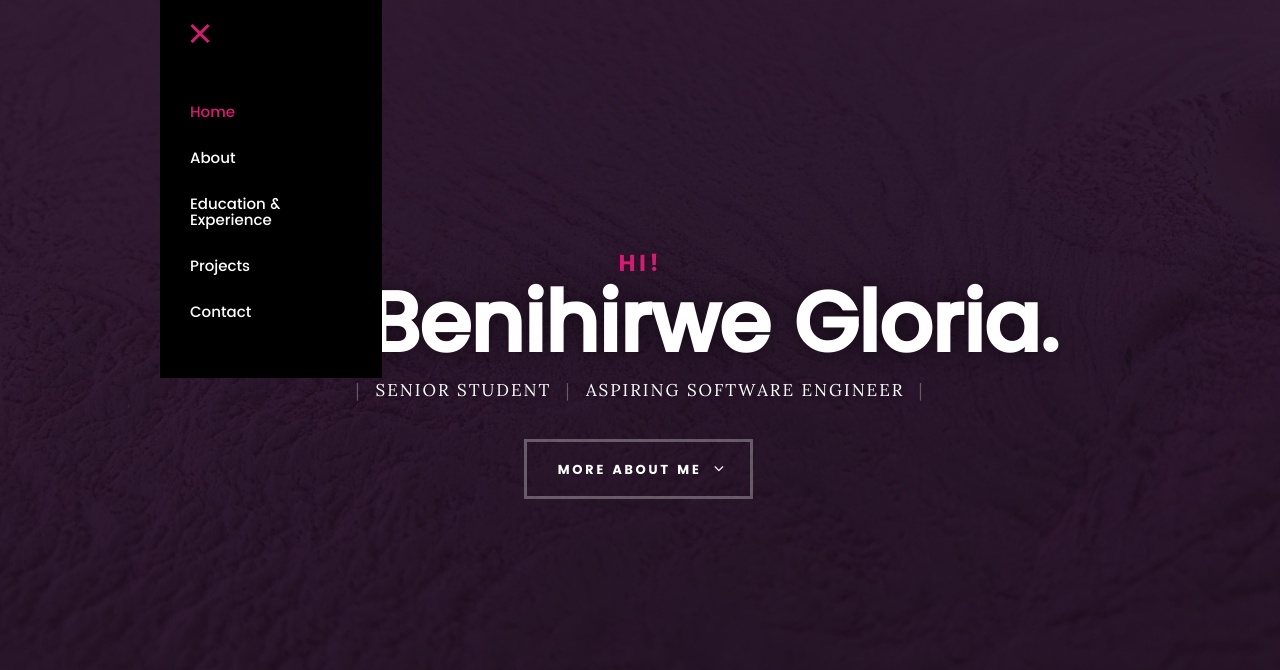
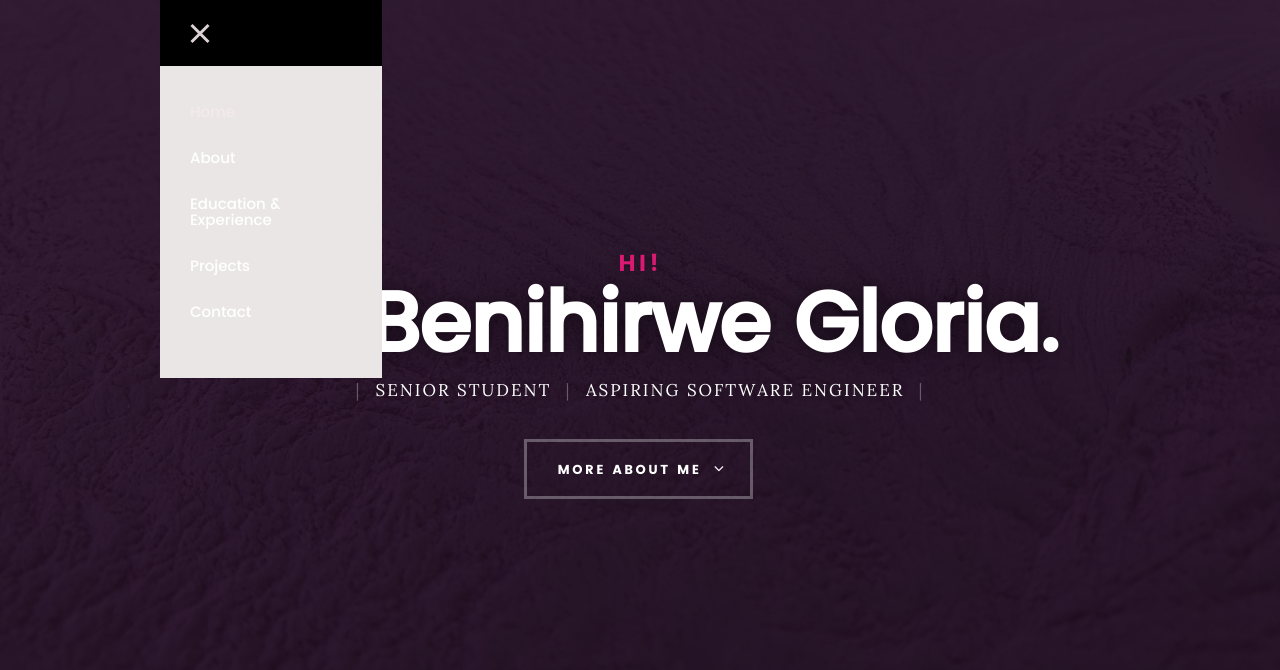
Before and after one commit to honetteGloria/portfolio, a plain HTML site: page index.html in a window 1280 px wide. Both pictures are taken after a click on the link "Menu". Shown: the top 670 px of the page. Drawn offline with Linux system fonts and the light colour scheme; files whose address does not match are found by name.

Commit message:
Colors and images

```diff
--- a/css/main.css
+++ b/css/main.css
@@ -1157,10 +1157,10 @@ header .logo a {
 
 /* is clicked */
 .menu-toggle.is-clicked span {
-	background-color: rgba(255, 0, 119, 0);
+	background-color: rgba(217, 208, 218, 0);
 }
 .menu-toggle.is-clicked span::before, .menu-toggle.is-clicked span::after {
-	background-color: #da1973;
+	background-color: #dbd1d6;
 	-moz-transition-delay: 0s, 0.2s;
 	-o-transition-delay: 0s, 0.2s;
 	-webkit-transition-delay: 0s, 0.2s;
@@ -1193,7 +1193,7 @@ header .logo a {
 
 /* dropdown nav */
 .main-navigation {
-	background: #000000;
+	background: #ebe6e6;
 	padding: 24px 30px 42px;
 	margin: 0;
 	width: 100%;
@@ -1216,12 +1216,12 @@ header .logo a {
 	border: none;
 }
 .main-navigation li a:hover {
-	color: #da1973;
+	color: #f3e8ed;
 	padding-left: 1rem;
 }
 .main-navigation li.current > a {
 	background: none;
-	color: #da1973;
+	color: #f3eaee;
 }
 
 /**
```
Also changed, not shown: 1 other file.
